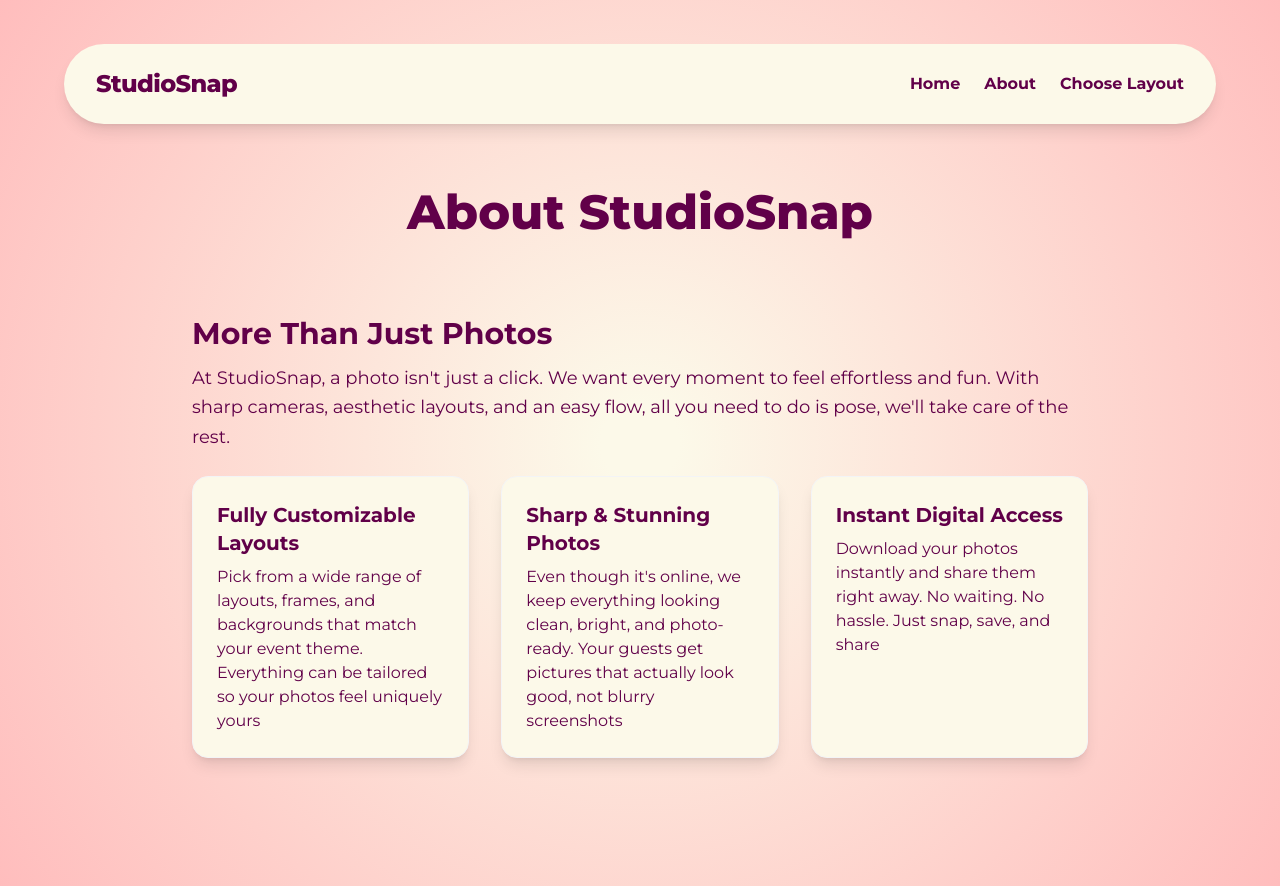
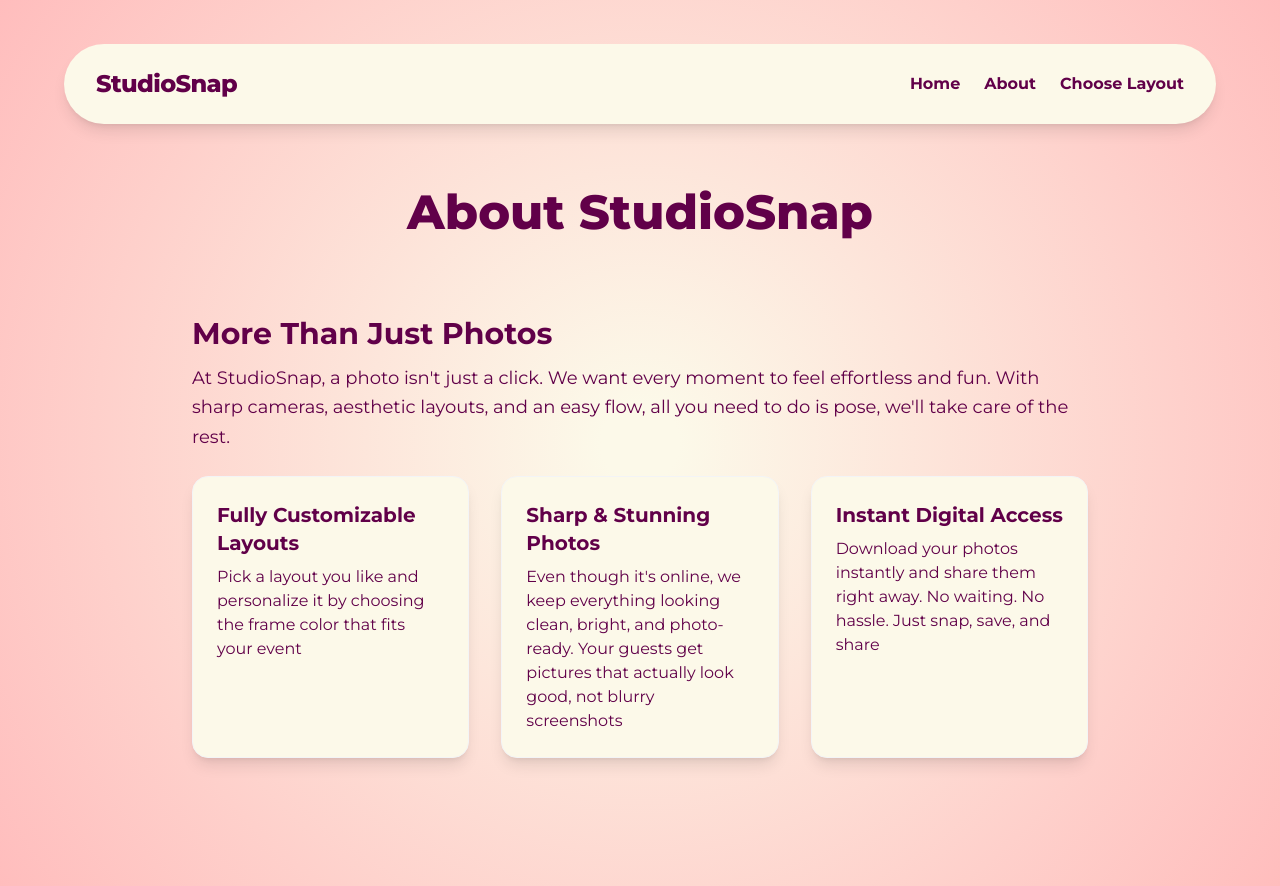
Before and after one commit to Dingin-Tetapi-Tidak-Kejam/StudioSnap, a React (Vite) app: page /about in a window 1280 px wide. Built offline with nearby package versions, Linux system fonts and the light colour scheme.

Commit message:
Update about.jsx

```diff
--- a/src/pages/about.jsx
+++ b/src/pages/about.jsx
@@ -26,9 +26,7 @@ const About = () => {
               Fully Customizable Layouts
             </h3>
             <p className="text-[#610049]">
-              Pick from a wide range of layouts, frames, and backgrounds that
-              match your event theme. Everything can be tailored so your photos
-              feel uniquely yours
+              Pick a layout you like and personalize it by choosing the frame color that fits your event
             </p>
           </div>
 
```
